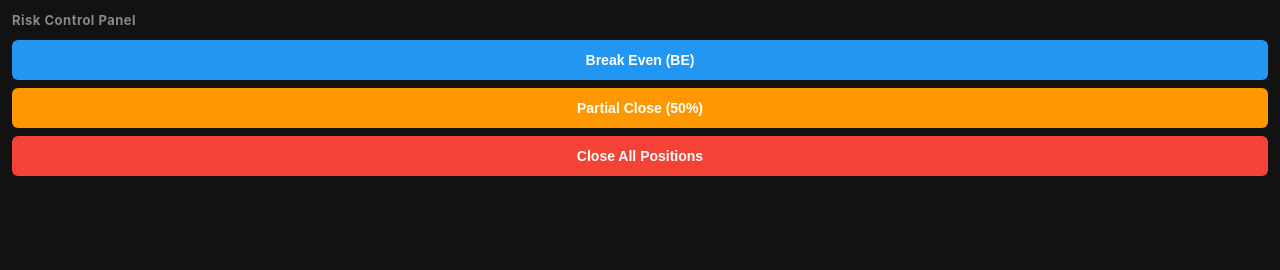
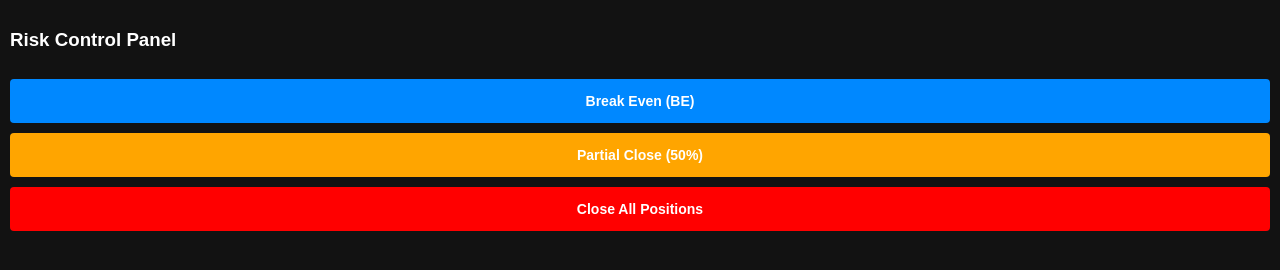
Before and after one commit to alexukchan-tech/my-website, a plain HTML site: page index.html in a window 1280 px wide. Drawn offline with Linux system fonts and the light colour scheme.

Commit message:
Add files via upload

```diff
--- a/index.html
+++ b/index.html
@@ -3,60 +3,46 @@
 <head>
     <meta charset="UTF-8">
     <meta name="viewport" content="width=device-width, initial-scale=1.0">
-    <title>Quick Risk Panel</title>
+    <title>Quick Trade Panel</title>
     <style>
         body {
-            font-family: -apple-system, BlinkMacSystemFont, "Segoe UI", Roboto, sans-serif;
             background-color: #121212;
             color: #ffffff;
             margin: 0;
-            padding: 12px;
+            padding: 10px;
             display: flex;
             flex-direction: column;
             gap: 10px;
-        }
-        h3 {
-            font-size: 13px;
-            margin: 0 0 2px 0;
-            color: #888;
-            text-align: uppercase;
-            letter-spacing: 0.5px;
-        }
-        .btn-container {
-            display: flex;
-            flex-direction: column;
-            gap: 8px;
+            font-family: sans-serif;
         }
         button {
             width: 100%;
-            padding: 12px;
+            padding: 14px;
             font-size: 14px;
             font-weight: bold;
             border: none;
-            border-radius: 6px;
+            border-radius: 4px;
             cursor: pointer;
-            transition: opacity 0.2s ease;
         }
-        button:active { opacity: 0.7; }
-        .btn-be { background-color: #2196F3; color: white; }
-        .btn-partial { background-color: #FF9800; color: white; }
-        .btn-close { background-color: #f44336; color: white; }
+        .btn-be { background-color: #0088ff; color: white; }
+        .btn-partial { background-color: #ffa500; color: white; }
+        .btn-close { background-color: #ff0000; color: white; }
     </style>
 </head>
 <body>
 
     <h3>Risk Control Panel</h3>
-    <div class="btn-container">
-        <button class="btn-be" onclick="sendAction('breakeven')">Break Even (BE)</button>
-        <button class="btn-partial" onclick="sendAction('partial_close')">Partial Close (50%)</button>
-        <button class="btn-close" onclick="sendAction('close_all')">Close All Positions</button>
-    </div>
+    <button class="btn-be" onclick="sendAction('breakeven')">Break Even (BE)</button>
+    <button class="btn-partial" onclick="sendAction('partial_close')">Partial Close (50%)</button>
+    <button class="btn-close" onclick="sendAction('close_all')">Close All Positions</button>
 
     <script>
-        function sendAction(actionType) {
-            // Sends message to the cTrader WebView container wrapper
-            if (window.parent) {
-                window.parent.postMessage(actionType, "*");
+        function sendAction(action) {
+            // This sends the button click signal to cTrader's WebView container
+            if (window.chrome && window.chrome.webview) {
+                window.chrome.webview.postMessage(action);
+            } else {
+                console.log("Action triggered: " + action);
             }
         }
     </script>
```
